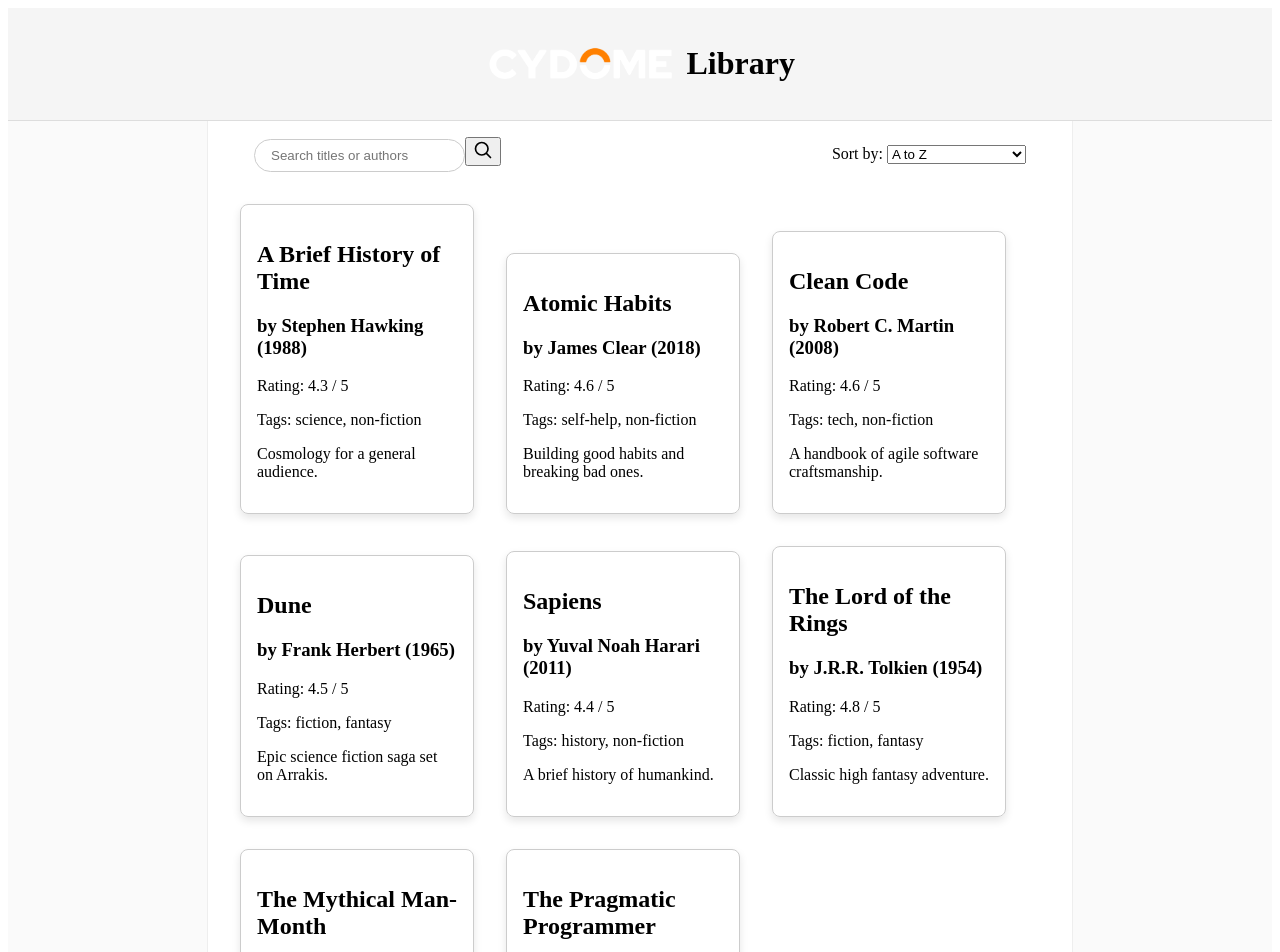
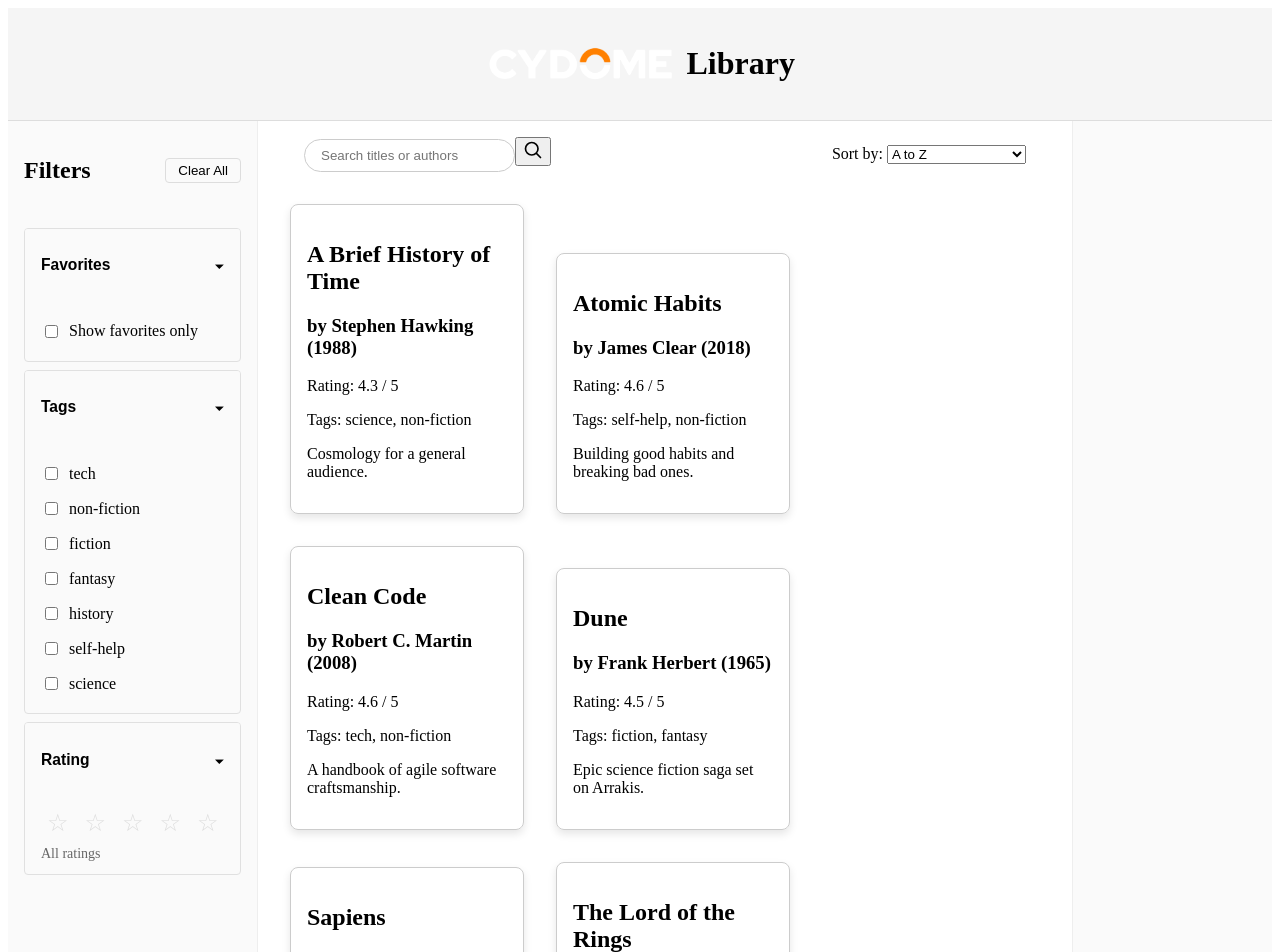
Before and after one commit to reuven-itzhakov/library-explorer, a React (Create React App) app: page / in a window 1280 px wide. Shown: the top 952 px of the page. Built offline with nearby package versions, Linux system fonts and the light colour scheme.

Commit message:
Implement filter options for books; add FilterOptions, FilterTab, and related components; update App to manage filters and adjust CSS for new layout

```diff
--- a/src/App.tsx
+++ b/src/App.tsx
@@ -1,17 +1,25 @@
 import React, { useEffect, useMemo, useState } from 'react';
 import './App.css';
 import BookList from './BookList';
-import { Book } from './types';
+import { Book, Tag } from './types';
 import SortOptions from './SortOptions';
 import { SortOption } from './types';
 import SearchBar from './SearchBar';
+import FilterOptions from './FilterOptions';
 
 function App() {
 
+  const availableTags: Tag[] = ['tech', 'non-fiction', 'fiction', 'fantasy', 'history', 'self-help', 'science'];
+  const filterTabs: string[] = ['Favorites', 'Tags', 'Rating'];
   const [books, setBooks] = useState<Book[]>([]);
   const [loading, setLoading] = useState<boolean>(false);
   const [searchQuery, setSearchQuery] = useState<string>('');
   const [sortOption, setSortOption] = useState<SortOption>('A_TO_Z');
+  const [filters, setFilters] = useState({
+    showFavoritesOnly: false as boolean,
+    selectedTags: [] as Tag[],
+    minRating: 0 as number
+  });
 
   useEffect(() => {
     // Here I used a wrapper function to use async/await
@@ -40,6 +48,18 @@
                 book.title.toLowerCase().includes(searchQuery.toLowerCase()) ||
                 book.author.toLowerCase().includes(searchQuery.toLowerCase()))
     }
+    if (filters.showFavoritesOnly) {
+      const favorites = JSON.parse(localStorage.getItem('favorites') || '[]');
+      retBooks = retBooks.filter(book => favorites.includes(book.id));
+    }
+    if (filters.selectedTags.length > 0) {
+      retBooks = retBooks.filter(book =>
+        book.tags?.some(tag => filters.selectedTags.includes(tag))
+      );
+    }
+    if (filters.minRating > 0) {
+      retBooks = retBooks.filter(book => book.rating >= filters.minRating);
+    }
     switch (sortOption) {
       case 'A_TO_Z':
         retBooks.sort((a, b) => a.title.localeCompare(b.title));
@@ -55,7 +75,7 @@
         break;
     }
     return retBooks;
-  }, [searchQuery, books, sortOption]);
+  }, [searchQuery, books, sortOption, filters]);
 
   return (
   <div className="parent">
@@ -65,7 +85,11 @@
     </header>
 
     <aside className="sidebar-left">
-      {/* FilterOptions */}
+      <FilterOptions
+          filterTabs={filterTabs}
+          availableTags={availableTags}
+          onFiltersChange={setFilters}
+      />
     </aside>
 
     <main className="main-content">
--- /dev/null
+++ b/src/FilterOptions.tsx
@@ -0,0 +1,62 @@
+import { useState, useMemo } from 'react';
+import FilterTab from './FilterTab';
+import FilterFavorites from './Filters/FilterFavorites';
+import FilterTabSelection from './Filters/FilterTabSelection';
+import FilterTabStars from './Filters/FilterTabStars';
+import { FilterOptionsProps, Tag } from './types';
+
+function FilterOptions({ filterTabs, availableTags, onFiltersChange }: FilterOptionsProps) {
+  const [showFavoritesOnly, setShowFavoritesOnly] = useState(false);
+  const [selectedTags, setSelectedTags] = useState<Tag[]>([]);
+  const [minRating, setMinRating] = useState(0);
+
+  // Notify parent whenever any filter changes
+  useMemo(() => {
+    onFiltersChange({ showFavoritesOnly, selectedTags, minRating });
+  }, [showFavoritesOnly, selectedTags, minRating, onFiltersChange]);
+
+  const handleClearAll = () => {
+    setShowFavoritesOnly(false);
+    setSelectedTags([]);
+    setMinRating(0);
+  };
+
+  return (
+    <div className="filter-options">
+      <div className="filter-header">
+        <h2>Filters</h2>
+        <button onClick={handleClearAll} className="clear-button">
+          Clear All
+        </button>
+      </div>
+
+      {filterTabs.includes('Favorites') && (
+        <FilterTab title="Favorites" opened={true}>
+          <FilterFavorites
+          showFavorites={showFavoritesOnly}
+          onFilterChange={setShowFavoritesOnly} />
+        </FilterTab>
+      )}
+
+      {filterTabs.includes('Tags') && (
+        <FilterTab title="Tags" opened={true}>
+          <FilterTabSelection
+            availableTags={availableTags}
+            selectedTags={selectedTags}
+            onFilterChange={setSelectedTags}
+          />
+        </FilterTab>
+      )}
+
+      {filterTabs.includes('Rating') && (
+        <FilterTab title="Rating" opened={true}>
+          <FilterTabStars
+            minRating={minRating}
+            onFilterChange={setMinRating} />
+        </FilterTab>
+      )}
+    </div>
+  );
+}
+
+export default FilterOptions;
--- /dev/null
+++ b/src/FilterTab.tsx
@@ -0,0 +1,26 @@
+import { FilterTabProps } from './types';
+import { useState } from 'react';
+
+function FilterTab({ title, children ,opened }: FilterTabProps) {
+
+    const [isOpen, setIsOpen] = useState(opened);
+
+    return (
+        <div className="filter-tab">
+        <button
+            className="filter-tab-header"
+            onClick={() => setIsOpen(!isOpen)}
+        >
+            <h3>{title}</h3>
+            <span className="filter-tab-icon">{isOpen ? '🞃' : '🞂'}</span>
+        </button>
+        {isOpen && (
+            <div className="filter-tab-content">
+            {children}
+            </div>
+        )}
+        </div>
+    )
+}
+
+export default FilterTab;
--- /dev/null
+++ b/src/Filters/FilterFavorites.tsx
@@ -0,0 +1,18 @@
+import ToggleItem from '../ToggleItem';
+import { FilterFavoritesProps } from '../types';
+
+
+
+function FilterFavorites({ showFavorites, onFilterChange }: FilterFavoritesProps) {
+  return (
+    <div className="filter-favorites">
+      <ToggleItem
+        label="Show favorites only"
+        checked={showFavorites}
+        onChange={onFilterChange}
+      />
+    </div>
+  );
+}
+
+export default FilterFavorites;
--- /dev/null
+++ b/src/Filters/FilterTabSelection.tsx
@@ -0,0 +1,27 @@
+import { useState, useEffect } from 'react';
+import ToggleItem from '../ToggleItem';
+import {FilterTabSelectionProps, Tag} from '../types';
+
+function FilterTabSelection({ availableTags, selectedTags, onFilterChange }: FilterTabSelectionProps) {
+  const handleToggle = (tag: Tag, checked: boolean) => {
+    const newTags = checked
+      ? [...selectedTags, tag]
+      : selectedTags.filter(t => t !== tag);
+    onFilterChange(newTags);
+  };
+
+  return (
+    <div className="filter-tag-selection">
+      {availableTags.map(tag => (
+        <ToggleItem
+          key={tag}
+          label={tag}
+          checked={selectedTags.includes(tag)}
+          onChange={(checked) => handleToggle(tag, checked)}
+        />
+      ))}
+    </div>
+  );
+}
+
+export default FilterTabSelection;
--- /dev/null
+++ b/src/Filters/FilterTabStars.tsx
@@ -0,0 +1,33 @@
+import { useState, useEffect } from 'react';
+import { FilterTabStarsProps } from '../types';
+
+function FilterTabStars({ minRating, onFilterChange }: FilterTabStarsProps) {
+
+  const renderStars = () => {
+    return [1, 2, 3, 4, 5].map(rating => (
+      <button
+        key={rating}
+        className={`star-button ${minRating >= rating ? 'active' : ''}`}
+        onClick={() => onFilterChange(rating)}
+        aria-label={`${rating} stars minimum`}
+      >
+        {minRating >= rating ? '★' : '☆'}
+      </button>
+    ));
+  };
+
+  return (
+    <div className="filter-stars">
+      <div className="stars-container">
+        {renderStars()}
+      </div>
+      <p className="stars-label">
+        {minRating === 0
+          ? 'All ratings'
+          : `${minRating}+ star${minRating > 1 ? 's' : ''} minimum`}
+      </p>
+    </div>
+  );
+}
+
+export default FilterTabStars;
--- /dev/null
+++ b/src/ToggleItem.tsx
@@ -0,0 +1,16 @@
+import { ToggleItemProps } from './types';
+
+function ToggleItem({ label, checked, onChange }: ToggleItemProps) {
+  return (
+    <label className="toggle-item">
+      <input
+        type="checkbox"
+        checked={checked}
+        onChange={(e) => onChange(e.target.checked)}
+      />
+      <span className="toggle-label">{label}</span>
+    </label>
+  );
+}
+
+export default ToggleItem;
--- a/src/index.css
+++ b/src/index.css
@@ -1,6 +1,6 @@
 .parent {
   display: grid;
-  grid-template-columns: 200px 1fr 200px;
+  grid-template-columns: 250px 1fr 200px;
   grid-template-rows: auto 1fr;
   grid-template-areas:
     "header header header"
@@ -67,3 +67,95 @@
   border: 1px solid #ccc;
   border-radius: 40px;
 }
+
+.filter-options {
+  display: flex;
+  flex-direction: column;
+  gap: 8px;
+}
+
+.filter-header {
+  display: flex;
+  justify-content: space-between;
+  align-items: center;
+  margin-bottom: 16px;
+}
+
+.clear-button {
+  background: none;
+  border: 1px solid #ddd;
+  padding: 4px 12px;
+  border-radius: 4px;
+  cursor: pointer;
+}
+
+.clear-button:hover {
+  background: #f5f5f5;
+}
+
+.filter-tab {
+  border: 1px solid #e0e0e0;
+  border-radius: 4px;
+  overflow: hidden;
+}
+
+.filter-tab-header {
+  width: 100%;
+  display: flex;
+  justify-content: space-between;
+  align-items: center;
+  padding: 12px 16px;
+  background: #fafafa;
+  border: none;
+  cursor: pointer;
+  text-align: left;
+}
+
+.filter-tab-header:hover {
+  background: #f0f0f0;
+}
+
+.filter-tab-content {
+  padding: 12px 16px;
+}
+
+.toggle-item {
+  display: flex;
+  align-items: center;
+  gap: 8px;
+  padding: 8px 0;
+  cursor: pointer;
+}
+
+.toggle-item input[type="checkbox"] {
+  cursor: pointer;
+}
+
+.filter-stars {
+  display: flex;
+  flex-direction: column;
+  gap: 8px;
+}
+
+.stars-container {
+  display: flex;
+  gap: 4px;
+}
+
+.star-button {
+  background: none;
+  border: none;
+  font-size: 24px;
+  cursor: pointer;
+  color: #ddd;
+}
+
+.star-button.active {
+  color: #ffd700;
+}
+
+.stars-label {
+  font-size: 14px;
+  color: #666;
+  margin: 0;
+}
```
Also changed, not shown: src/types.ts (+48 -11 lines), 1 other file (tests, documents, lock files or other folders).
